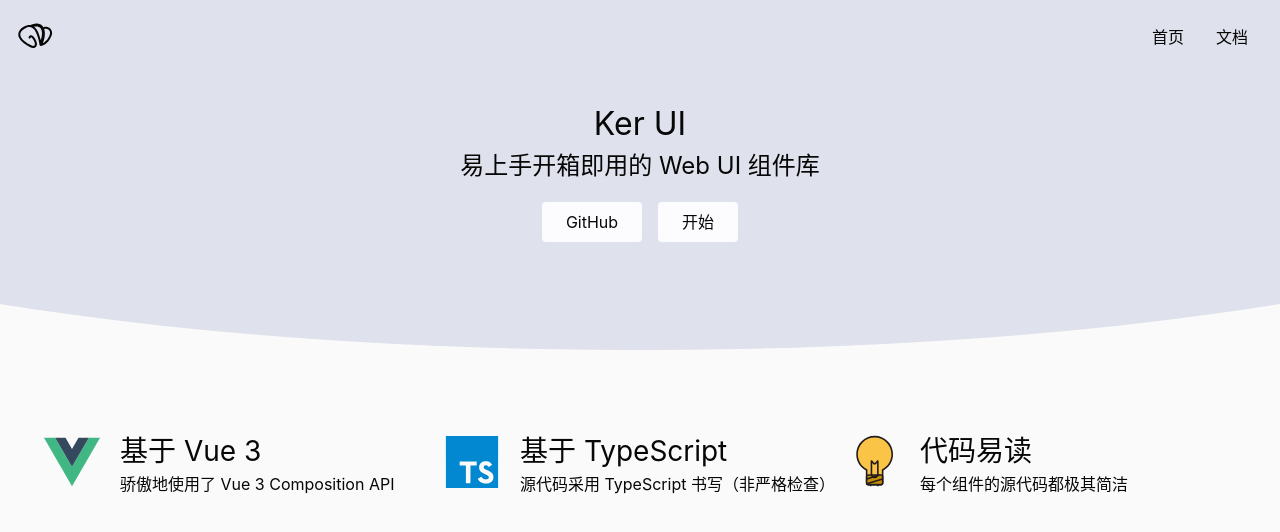
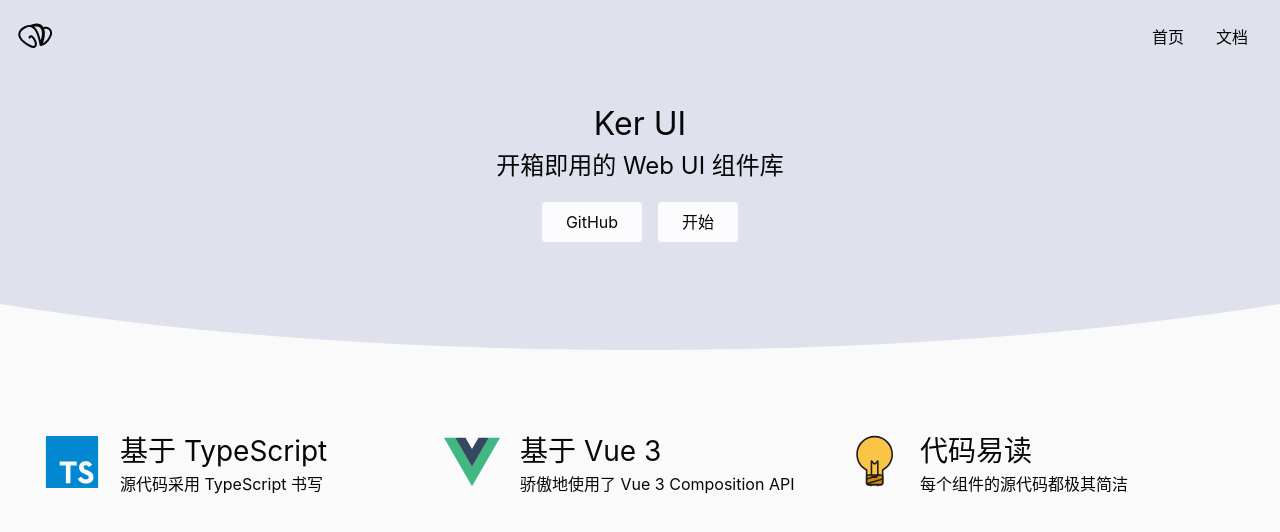
Before and after one commit to beike98/ker-ui-source, a Vue app: page /#/ in a window 1280 px wide. Shown: the top 532 px of the page. Built offline with nearby package versions, Linux system fonts and the light colour scheme.

Commit message:
高亮当前路由

```diff
--- a/src/views/Doc.vue
+++ b/src/views/Doc.vue
@@ -74,15 +74,22 @@
   position: fixed;
   top: 0;
   left: 0;
-  padding: 70px 16px 16px;
   height: 100%;
+  padding: 70px 0 16px;
   z-index: 2;
   > h2 {
     margin-bottom: 4px;
+    padding: 0 16px;
   }
   > ol {
     > li {
-      padding: 4px 0;
+      >a{
+        padding: 4px 16px;
+        display: block;
+      }
+      .router-link-active{
+        background: white;
+      }
     }
   }
 }
--- a/src/views/Home.vue
+++ b/src/views/Home.vue
@@ -4,7 +4,7 @@
       <Topnav/>
       <div class="banner">
         <h1>Ker UI</h1>
-        <h2>易上手开箱即用的 Web UI 组件库</h2>
+        <h2>开箱即用的 Web UI 组件库</h2>
         <p class="actions">
           <a href="https://github.com">GitHub</a>
           <router-link to="/doc">开始</router-link>
@@ -15,17 +15,17 @@
       <ul>
         <li>
           <svg>
+            <use xlink:href="#icon-ts"></use>
+          </svg>
+          <h3>基于 TypeScript </h3>
+          <p>源代码采用 TypeScript 书写</p>
+        </li>
+        <li>
+          <svg>
             <use xlink:href="#icon-vue"></use>
           </svg>
           <h3>基于 Vue 3</h3>
           <p>骄傲地使用了 Vue 3 Composition API</p>
-        </li>
-        <li>
-          <svg>
-            <use xlink:href="#icon-ts"></use>
-          </svg>
-          <h3>基于 TypeScript </h3>
-          <p>源代码采用 TypeScript 书写（非严格检查）</p>
         </li>
         <li>
           <svg>
```
Also changed, not shown: 1 other file (tests, documents, lock files or other folders).
